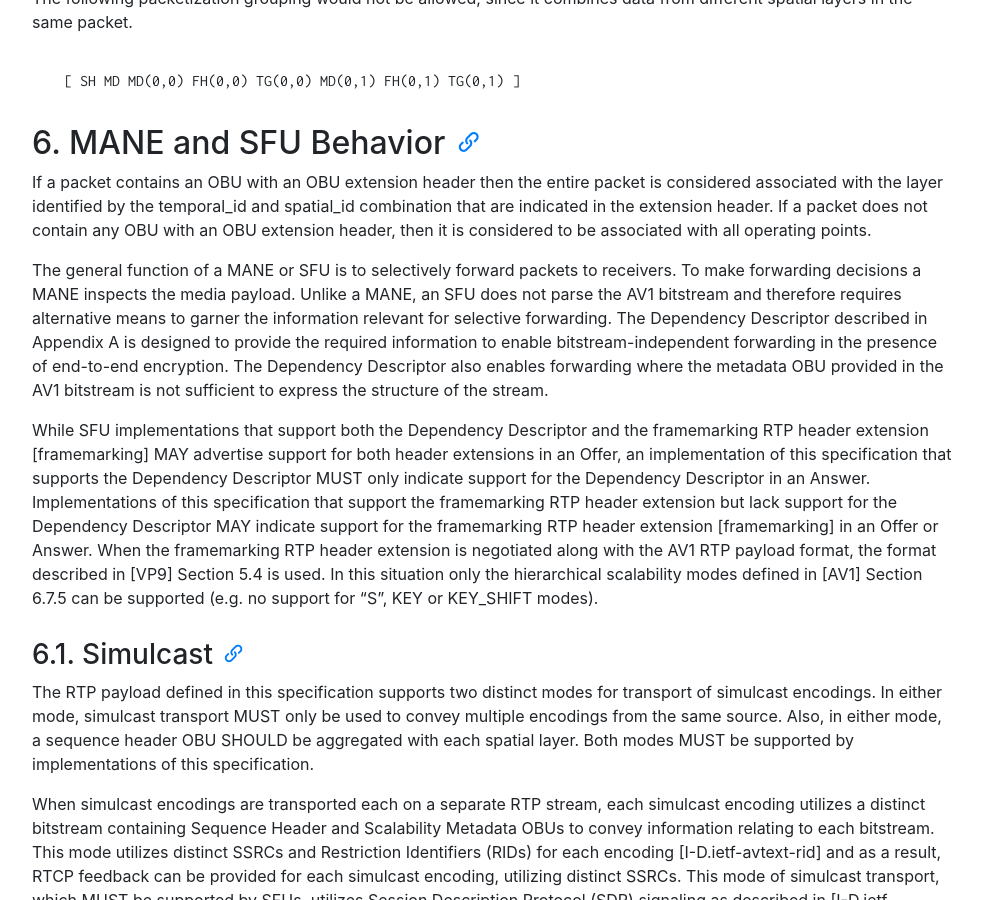
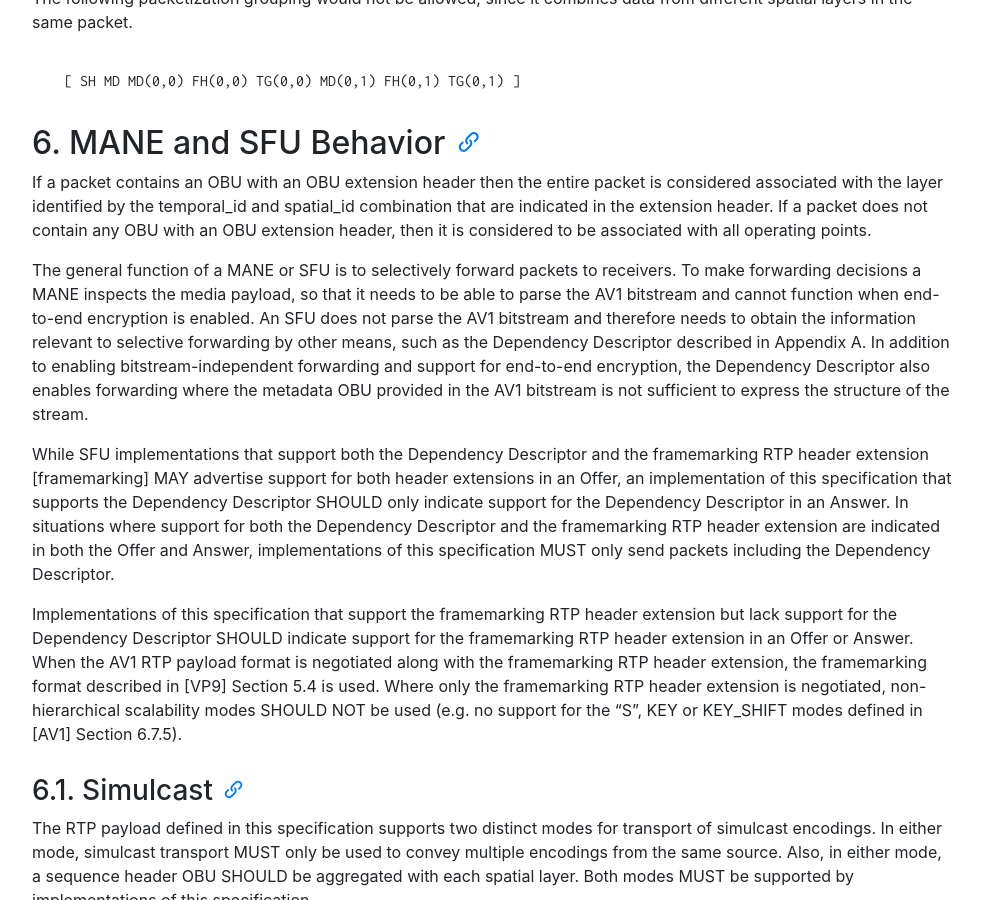
Before and after one commit to AOMediaCodec/av1-rtp-spec, a Jekyll site: the page built from index.md, in a window 1280 px wide and 900 px high, scrolled down 8196 px. Shown: the whole window, without its empty margins (53-1035 px from the left). Built offline with Jekyll 4.4.1, drawn with Linux system fonts in a browser that asks for light colours; nearby versions of some CDN libraries.

Commit message:
Clarification

```diff
--- a/av1-rtp-spec.md
+++ b/av1-rtp-spec.md
@@ -292,9 +292,11 @@ The following packetization grouping would not be allowed, since it combines dat
 
 If a packet contains an OBU with an OBU extension header then the entire packet is considered associated with the layer identified by the temporal_id and spatial_id combination that are indicated in the extension header. If a packet does not contain any OBU with an OBU extension header, then it is considered to be associated with all operating points.
 
-The general function of a MANE or SFU is to selectively forward packets to receivers. To make forwarding decisions a MANE inspects the media payload. Unlike a MANE, an SFU does not parse the AV1 bitstream and therefore requires alternative means to garner the information relevant for selective forwarding. The Dependency Descriptor described in Appendix A is designed to provide the required information to enable bitstream-independent forwarding in the presence of end-to-end encryption. The Dependency Descriptor also enables forwarding where the metadata OBU provided in the AV1 bitstream is not sufficient to express the structure of the stream.
+The general function of a MANE or SFU is to selectively forward packets to receivers. To make forwarding decisions a MANE inspects the media payload, so that it needs to be able to parse the AV1 bitstream and cannot function when end-to-end encryption is enabled. An SFU does not parse the AV1 bitstream and therefore needs to obtain the information relevant to selective forwarding by other means, such as the Dependency Descriptor described in Appendix A. In addition to enabling bitstream-independent forwarding and support for end-to-end encryption, the Dependency Descriptor also enables forwarding where the metadata OBU provided in the AV1 bitstream is not sufficient to express the structure of the stream.
 
-While SFU implementations that support both the Dependency Descriptor and the framemarking RTP header extension [framemarking] MAY advertise support for both header extensions in an Offer, an implementation of this specification that supports the Dependency Descriptor MUST only indicate support for the Dependency Descriptor in an Answer. Implementations of this specification that support the framemarking RTP header extension but lack support for the Dependency Descriptor MAY indicate support for the framemarking RTP header extension [framemarking] in an Offer or Answer. When the framemarking RTP header extension is negotiated along with the AV1 RTP payload format, the format described in [VP9] Section 5.4 is used. In this situation only the hierarchical scalability modes defined in [AV1] Section 6.7.5 can be supported (e.g. no support for "S", KEY or KEY_SHIFT modes).
+While SFU implementations that support both the Dependency Descriptor and the framemarking RTP header extension [framemarking] MAY advertise support for both header extensions in an Offer, an implementation of this specification that supports the Dependency Descriptor SHOULD only indicate support for the Dependency Descriptor in an Answer. In situations where support for both the Dependency Descriptor and the framemarking RTP header extension are indicated in both the Offer and Answer, implementations of this specification MUST only send packets including the Dependency Descriptor.
+
+Implementations of this specification that support the framemarking RTP header extension but lack support for the Dependency Descriptor SHOULD indicate support for the framemarking RTP header extension in an Offer or Answer. When the AV1 RTP payload format is negotiated along with the framemarking RTP header extension, the framemarking format described in [VP9] Section 5.4 is used. Where only the framemarking RTP header extension is negotiated, non-hierarchical scalability modes SHOULD NOT be used (e.g. no support for the "S", KEY or KEY_SHIFT modes defined in [AV1] Section 6.7.5).
 
 
 ### 6.1. Simulcast
```
